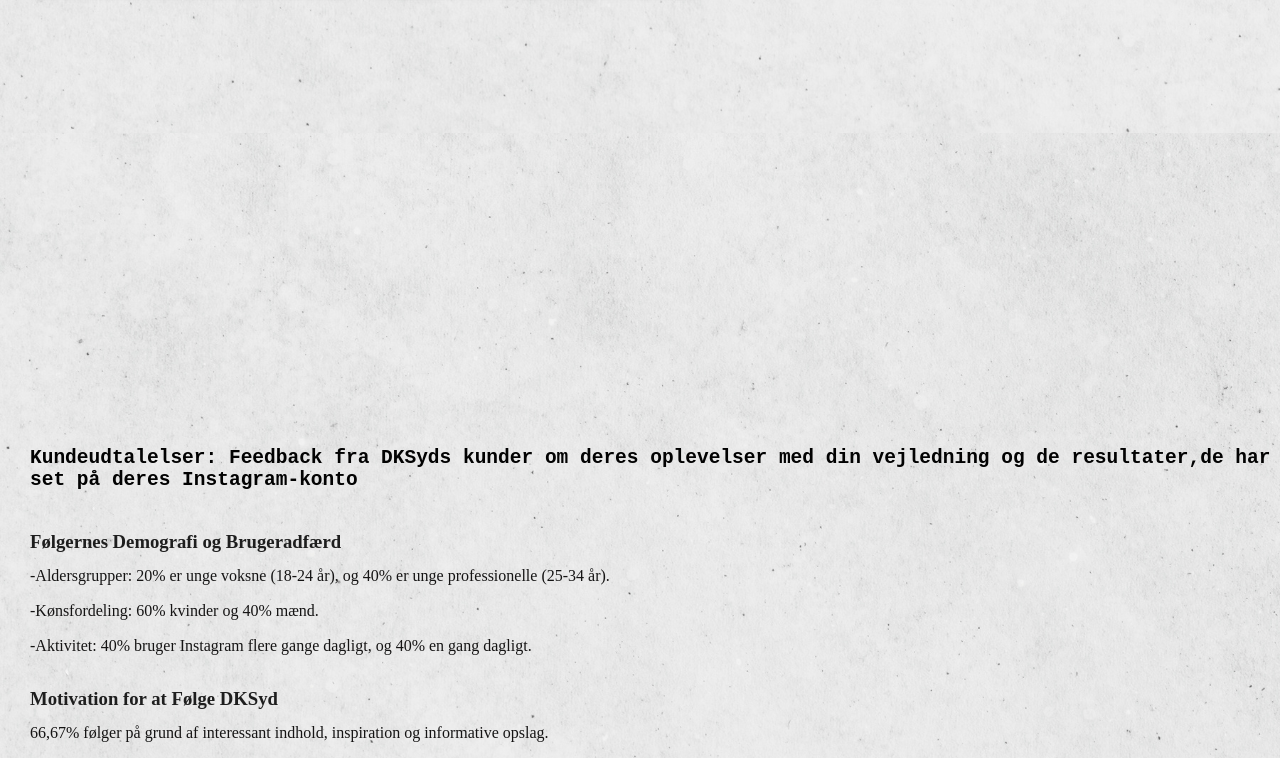
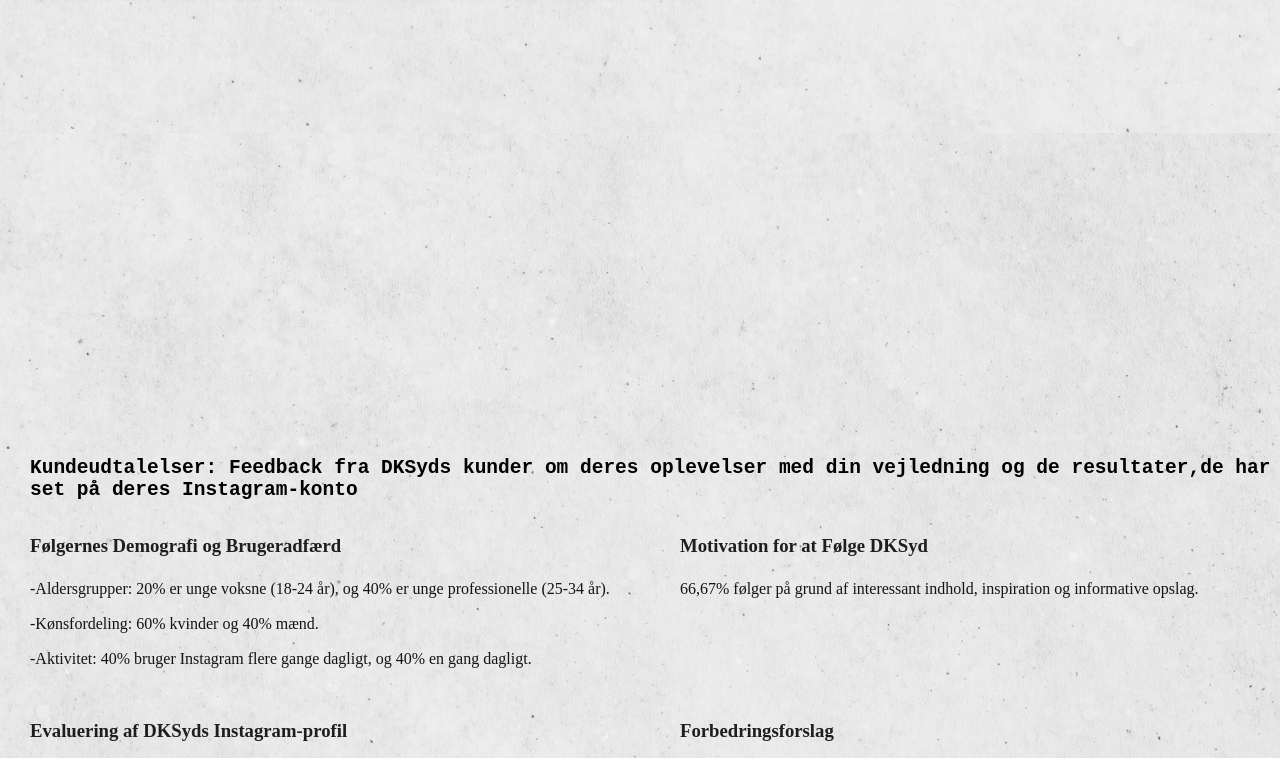
Before and after one commit to Frederikkeljensen/Hovedopgave, a plain HTML site: page dksyd.html in a window 1280 px wide. Shown: the part 947-1705 px from the top of the page. Drawn offline with Linux system fonts and the light colour scheme; a script that the page names is missing.

Commit message:
finpudse kodning

```diff
--- a/dksyd.css
+++ b/dksyd.css
@@ -211,16 +211,9 @@
 
 /* Feedback */
 /* Styling af overskrifter */
-.section-heading {
-    margin-bottom: 20px;
-    /* Afstand under overskrift */
-}
-
-.subsection-heading {
-    margin-top: 20px;
-    /* Afstand over underoverskrift */
-    margin-bottom: 10px;
-    /* Afstand under underoverskrift */
+.feedback-section_heading {
+    padding-left: 30px;
+    padding-top: 64%;
 }
 
 /* Styling af afsnit */
@@ -235,10 +228,12 @@
 
 /* Styling af sektioncontainer */
 .feedback-section {
-    display: flex;
-    flex-direction: column;
-    padding-top: 62%;
-
+    display: grid;
+    grid-template-columns: repeat(2, 1fr);
+    /* To kolonner med lige bredde */
+    gap: 20px;
+    /* Mindre afstand mellem sektionerne */
+    padding-bottom: 20px;
 }
 
 /* Styling af undersektioner */
--- a/dksyd.html
+++ b/dksyd.html
@@ -259,12 +259,11 @@
         </section>
     </section>
 
-
+    <h2 class="feedback-section_heading">
+        Kundeudtalelser: Feedback fra DKSyds kunder om deres oplevelser med din
+        vejledning og de resultater,de har set på deres Instagram-konto
+    </h2>
     <section class="feedback-section">
-        <h2 class="section-heading">
-            Kundeudtalelser: Feedback fra DKSyds kunder om deres oplevelser med din
-            vejledning og de resultater,de har set på deres Instagram-konto
-        </h2>
         <section class="content-section">
             <h3 class="subsection-heading">Følgernes Demografi og Brugeradfærd</h3>
             <p class="demographic-info">-Aldersgrupper: 20% er unge voksne (18-24 år), og 40% er unge professionelle
```
